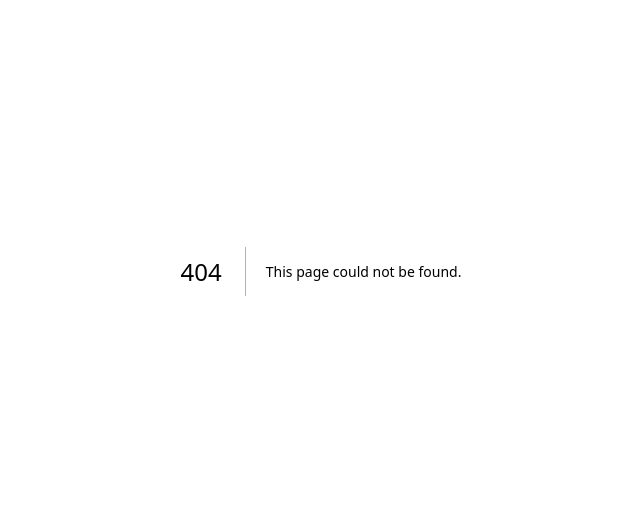
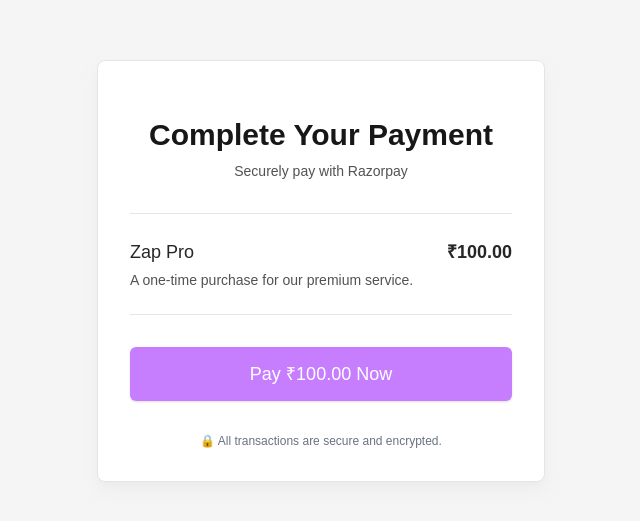
Before and after one commit to michael-020/zap-payment, a Next.js app: page /payment-page in a window 1280 px wide. Before the commit this address had no page. Shown: the part 129-650 px from the top of the page, without its empty margins (319-959 px from the left). Built offline with nearby package versions, Linux system fonts and the light colour scheme.

Commit message:
feat: add payment-page

```diff
--- /dev/null
+++ b/app/payment-page/page.tsx
@@ -0,0 +1,167 @@
+/* eslint-disable @typescript-eslint/no-explicit-any */
+"use client"
+
+import { useState } from "react"
+import Script from "next/script"
+import { Loader2 } from "lucide-react"
+import axios from "axios"
+
+const PaymentPage = () => {
+    const amount = 100;
+    const [isProcessing, setIsProcessing] = useState(false);
+    const [paymentStatus, setPaymentStatus] = useState("");
+    const [razorpayLoaded, setRazorpayLoaded] = useState(false);
+    const token = new URLSearchParams(window.location.search).get("token");
+
+    const handlePayment = async () => {
+        if (!razorpayLoaded) {
+            setPaymentStatus("Razorpay script not loaded. Please try again.");
+            return;
+        }
+
+        setIsProcessing(true);
+        setPaymentStatus("");
+
+        try {
+            const res = await axios.post(`${process.env.NEXT_PUBLIC_API_URL}/api/create-order`,
+                { amount },
+                {
+                    headers: {
+                        Authorization: `Bearer ${token}`,
+                    },
+                }
+            );
+            const data = res.data;
+
+            if (!data.orderId) {
+                throw new Error("Order ID not received from server.");
+            }
+
+            const options = {
+                key: process.env.NEXT_PUBLIC_RAZORPAY_KEY_ID,
+                amount: data.amount,
+                currency: "INR",
+                name: "Your Company Name",
+                description: "Test Transaction",
+                order_id: data.orderId,
+                handler: async function (response: any) {
+                    console.log("Payment successful", response);
+
+                    try {
+                        const verifyRes = await axios.post(`${process.env.NEXT_PUBLIC_API_URL}/api/verify-payment`,
+                            {
+                                razorpay_order_id: response.razorpay_order_id,
+                                razorpay_payment_id: response.razorpay_payment_id,
+                                razorpay_signature: response.razorpay_signature
+                            },
+                            {
+                                headers: {
+                                    Authorization: `Bearer ${token}`,
+                                },
+                            }
+                        );
+
+                        if (verifyRes.data) {
+                            setPaymentStatus(`Payment Successful! You are now a Premium user.`);
+                        }
+                        await new Promise(r => setTimeout(r, 2000))
+                        window.location.href = "http://localhost:3000/chat?paid=true";
+                    } catch (error) {
+                        console.error("Payment verification failed", error);
+                        setPaymentStatus("Payment completed but verification failed. Please contact support.");
+                    }
+                },
+                prefill: {
+                    name: "John Doe",
+                    email: "johndoe@gmail.com",
+                    contact: "9999999999",
+                },
+                notes: {
+                    address: "Razorpay Corporate Office",
+                },
+                theme: {
+                    color: "#3399cc",
+                },
+            };
+
+            const rzp1 = new (window as any).Razorpay(options);
+            rzp1.on('payment.failed', function (response: any) {
+                console.log(response.error.description);
+                setPaymentStatus(`Payment Failed: ${response.error.description}`);
+            });
+            rzp1.open();
+
+        } catch (error) {
+            console.error("Error while handling payment: ", error);
+            setPaymentStatus("An error occurred. Please try again.");
+        } finally {
+            setIsProcessing(false);
+        }
+    };
+
+    return (
+        <>
+
+            <Script
+                src="https://checkout.razorpay.com/v1/checkout.js"
+                onLoad={() => setRazorpayLoaded(true)}
+            />
+
+            <div className="min-h-screen bg-neutral-100 dark:bg-neutral-800/10 flex items-center justify-center">
+                <div className="w-full max-w-md p-8 space-y-8 bg-white dark:bg-neutral-900 border border-neutral-200 dark:border-neutral-800 shadow-neutral-200/50 dark:shadow-neutral-900 rounded-lg shadow-lg">
+
+                    <div>
+                        <h2 className="mt-6 text-center text-3xl font-extrabold text-neutral-900 dark:text-neutral-200">
+                            Complete Your Payment
+                        </h2>
+                        <p className="mt-2 text-center text-sm text-neutral-600 dark:text-neutral-400">
+                           Securely pay with Razorpay
+                        </p>
+                    </div>
+
+                    <div className="border-t border-b border-neutral-200 dark:border-neutral-700 py-6">
+                        <div className="flex justify-between items-center">
+                            <p className="text-lg font-medium text-neutral-800 dark:text-neutral-300">Zap Pro</p>
+                            <p className="text-lg font-bold text-neutral-800 dark:text-neutral-300">₹{amount.toFixed(2)}</p>
+                        </div>
+                         <p className="mt-1 text-sm text-neutral-600 dark:text-neutral-300">A one-time purchase for our premium service.</p>
+                    </div>
+
+                    <div>
+                        <button
+                            onClick={handlePayment}
+                            disabled={isProcessing}
+                            className="w-full flex justify-center items-center py-3 px-4 border border-transparent rounded-md shadow-sm text-lg font-medium text-white bg-purple-500/70 hover:bg-purple-500/90 focus:outline-none focus:ring-2 focus:ring-offset-2 focus:ring-blue-500 disabled:bg-gray-400 disabled:cursor-not-allowed transition-colors duration-300"
+                        >
+                            {isProcessing ? (
+                                <>
+                                    <Loader2 className="mr-2 h-5 w-5 animate-spin" />
+                                    Processing...
+                                </>
+                            ) : (
+                                `Pay ₹${amount.toFixed(2)} Now`
+                            )}
+                        </button>
+                    </div>
+
+                    {paymentStatus && (
+                        <div className={`mt-4 text-center p-3 rounded-md ${
+                            paymentStatus.includes('Successful')
+                                ? 'bg-green-100 text-green-800 dark:bg-green-900/50 dark:text-green-300'
+                                : 'bg-red-100 text-red-800 dark:bg-red-900/50 dark:text-red-300'
+                        }`}>
+                            {paymentStatus}
+                        </div>
+                    )}
+
+                    <div className="text-center text-xs text-gray-500 dark:text-gray-400">
+                        <p>🔒 All transactions are secure and encrypted.</p>
+                    </div>
+
+                </div>
+            </div>
+        </>
+    );
+};
+
+export default PaymentPage;
--- a/package.json
+++ b/package.json
@@ -9,7 +9,10 @@
     "lint": "eslint"
   },
   "dependencies": {
+    "axios": "^1.13.2",
+    "lucide-react": "^0.562.0",
     "next": "16.1.1",
+    "razorpay": "^2.9.6",
     "react": "19.2.3",
     "react-dom": "19.2.3"
   },
```
Also changed, not shown: 1 other file (tests, documents, lock files or other folders).
